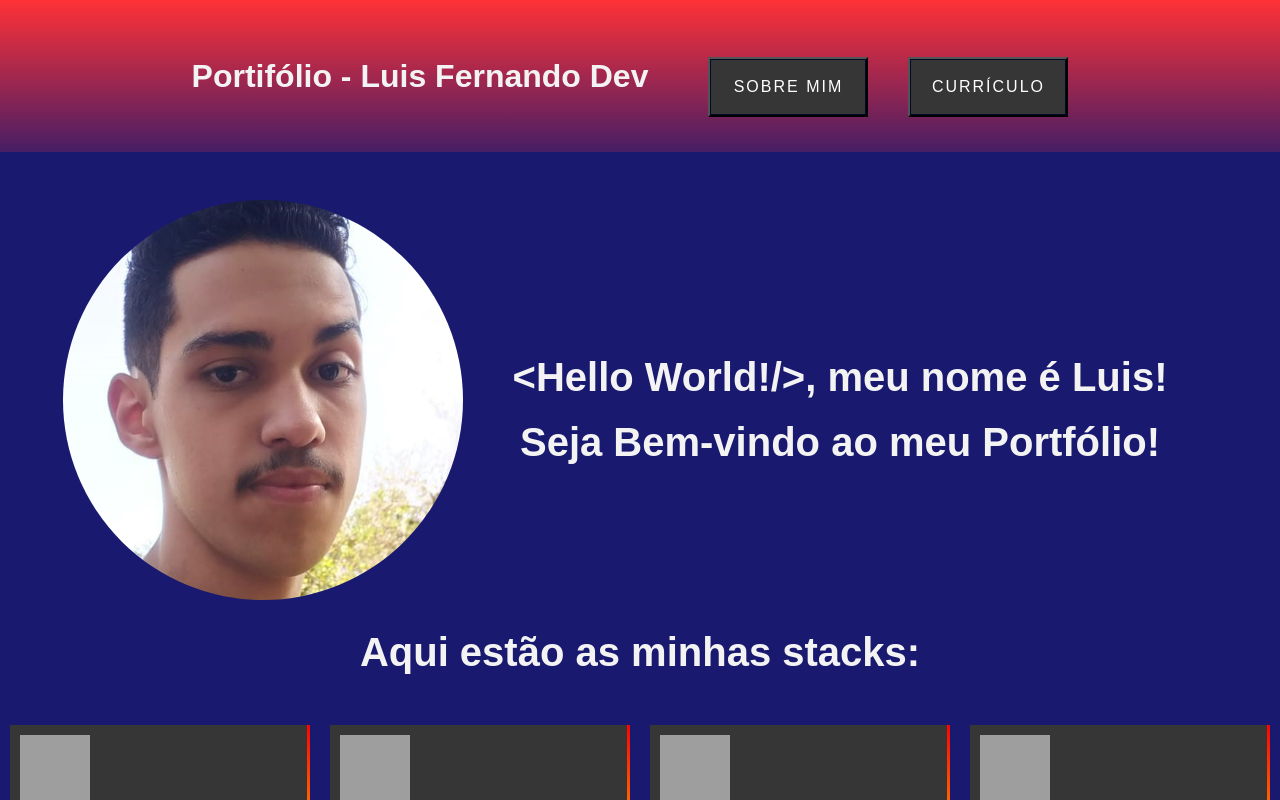
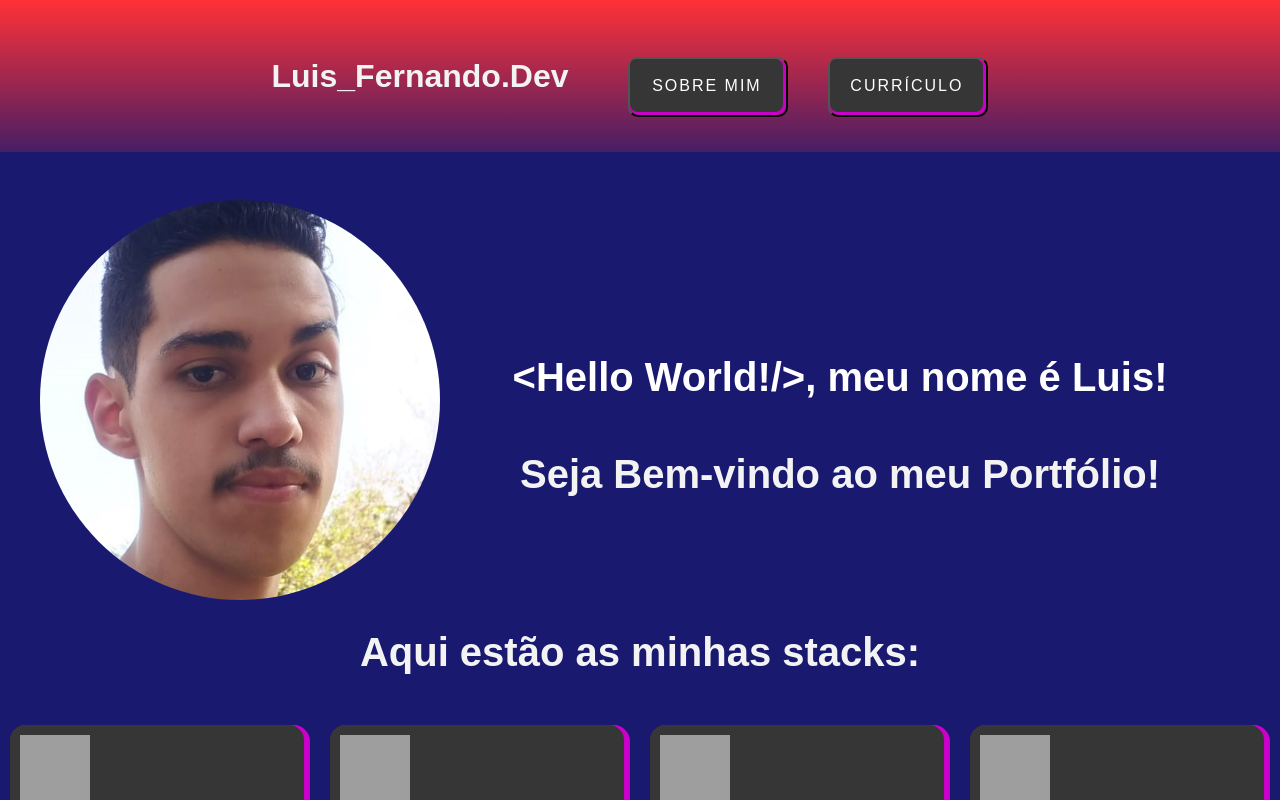
Before and after one commit to LuisFernandoPBPereira/PortfolioLuis_ReactJS, a React (Create React App) app: page / in a window 1280 px wide. Shown: the top 800 px of the page. Built offline with nearby package versions, Linux system fonts and the light colour scheme; grey boxes are pictures that could not be loaded.

Commit message:
Adding animations
-- adding animations on title, buttons and div
-- cleaning the code
-- fixing some things
-- adding structure of decision on title props

```diff
--- a/src/Components/Button/styled.js
+++ b/src/Components/Button/styled.js
@@ -12,13 +12,24 @@ export const Button = styled.div`
     }
 
     .container {
-        position: relative;
         width: 160px;
         height: 60px;
         display: inline-block;
         background: #FFF;
         margin: 20px;
+        border-radius: 10px;
+
+        background: linear-gradient(to right, var(--rgbColors));
+        position: relative;
+        z-index: 999;
+        animation: rgbColors 7s linear infinite;
+
     }
+    @keyframes rgbColors{
+        100%{
+            filter: hue-rotate(360deg);
+        }
+}
 
     .container:before,
     .container:after{
@@ -27,7 +38,8 @@ export const Button = styled.div`
         inset: 0;
         background: #F00;
         transition: 0.5s;
-       background: linear-gradient(45deg, #0000FF, #00FF00, #FFFF00, #FF0000);
+        border-radius: 10px;
+       /* background: linear-gradient(45deg, #0000FF, #00FF00, #FFFF00, #FF0000);  */
     }
 
     .container:hover:before{
@@ -44,8 +56,8 @@ export const Button = styled.div`
         position: absolute;
         top: 0;
         left: 0;
-        width: 100%;
-        height: 100%;
+        width: 98%;
+        height: 95%;
         display: inline-block;
         background: #363636;
         z-index: 10;
@@ -56,16 +68,6 @@ export const Button = styled.div`
         text-transform: uppercase;
         letter-spacing: 2px;
         color: #FFF;
-        border: 1px solid #040A29;
+        border-radius: 6px 8px 8px 8px;
     }
-
-    .container span::before{
-        content: '';
-        position: absolute;
-        top: 0;
-        left: -50%;
-        width: 100%;
-        height: 100%;
-    }
-
 `
--- a/src/Components/Home/Introduction/Introduction.jsx
+++ b/src/Components/Home/Introduction/Introduction.jsx
@@ -13,7 +13,7 @@ export default function Introduction(){
             <div className="profile">
                 <ProfileImage/>
                 <div className="apresentation">
-                    <Title title="<Hello World!/>, meu nome é Luis!" />
+                    <Title isAnimatedTitle title="<Hello World!/>, meu nome é Luis!" />
                     <Title title="Seja Bem-vindo ao meu Portfólio!"/>
                 </div>
 
--- a/src/Components/Navbar/Navbar.jsx
+++ b/src/Components/Navbar/Navbar.jsx
@@ -7,7 +7,7 @@ function Navbar() {
     <S.Navbar>
         <div className='header'>
             <div className='titleHeader'>
-                <h1>Portifólio - Luis Fernando Dev</h1>
+                <h1>Luis_Fernando.Dev</h1>
             </div>
             <div className="main-header">
                 <nav className="headerMenu">
--- a/src/Components/Stack-Icons/styled.js
+++ b/src/Components/Stack-Icons/styled.js
@@ -2,6 +2,7 @@ import styled from "styled-components";
 
 export const StackIcons = styled.div`
 
+    /* div principal */
     .master{
         display: flex;
         flex-direction: row;
@@ -9,29 +10,27 @@ export const StackIcons = styled.div`
         align-items: center;
         justify-content: center;
     }
+
+    /* div das luzes RGB */
     .divIcon{
         margin: 10px;
         color: var(--white);
         width: 300px;
         height: 300px;
         line-height: 25px;
-        border-radius: 10px;
+
+        position: relative;
+
+        background: linear-gradient(to right, var(--rgbColors));
+        position: relative;
+        z-index: 999;
 
         p, h1{
             margin-top: 10px;
         }
     }
 
-    .icon{
-        width: 70px;
-        height: 70px;
-    }
-
-    .divIcon {
-        position: relative;
-        background: #FFF;
-    }
-
+    /* transição do hover e a animação setada */
     .divIcon:before,
     .divIcon:after{
         content: '';
@@ -39,29 +38,38 @@ export const StackIcons = styled.div`
         inset: 0;
         background: #F00;
         transition: 0.5s;
-       background: linear-gradient(45deg, #0000FF, #00FF00, #FFFF00, #FF0000);
+        animation: rgbColors 7s linear infinite;
+        /* background: linear-gradient(45deg, #0000FF, #00FF00, #FFFF00, #FF0000);  */
+        border-radius: 17px;
+        @keyframes rgbColors{
+            100%{
+                filter: hue-rotate(360deg);
+            }
     }
+}
 
     .divIcon:hover:before{
         inset: -3px;
     }
 
     .divIcon:hover:after{
-        inset: -3px;
-        filter: blur(10px);
+        inset: -6px;
     }
 
-
+    /* div que recebe a cor cinza, dando o efeito RGB */
     .divAux{
         position: absolute;
         background: #363636;
         z-index: 10;
-        width: 99%;
-        height: 99%;
+        width: 98%;
+        height: 98%;
         padding: 10px;
+        border-radius: 15px;
     }
 
-    .stacks{
-        margin: 0 0 80px 0;
+    /* setando o tamanho dos ícones */
+    .icon{
+        width: 70px;
+        height: 70px;
     }
 `
--- a/src/Components/Title/Title.jsx
+++ b/src/Components/Title/Title.jsx
@@ -1,14 +1,21 @@
 import React from 'react'
 import * as S from "./styled.js"
 
-function Title({title, isSubtitle}) {
+function Title({title, isSubtitle, isAnimatedTitle}) {
   return (
     <S.Title>
         {isSubtitle ?(
-            <h3>{title}</h3>
-        ) : (
+              <h3>{title}</h3>
+          ) : (
+              <h1>{title}</h1>
+          )
+          &&
+          isAnimatedTitle ?(
+            <h1 className='animated'>{title}</h1>
+          ) : (
             <h1>{title}</h1>
-        )}
+          )
+        }
     </S.Title>
   )
 }
--- a/src/Components/Title/styled.js
+++ b/src/Components/Title/styled.js
@@ -10,5 +10,28 @@ export const Title = styled.div`
         font-size: 40px;
     }
 
+    .animated{
+        box-shadow: .4em 0 0 #05FFA3;
+        margin: 2rem 1rem;
+        width: 30ch;
+        overflow: hidden;
+        color: #FFF;
+        white-space: nowrap;
+        animation: caret .2s step-end infinite alternate,
+        type 5s steps(32, end);
+    }
+
+    @keyframes type{
+        0%{
+            width: 0;
+        }
+    }
+
+    @keyframes caret{
+        50%{
+            box-shadow: .4em 0 0 transparent;
+        }
+    }
+
 
 `
```
